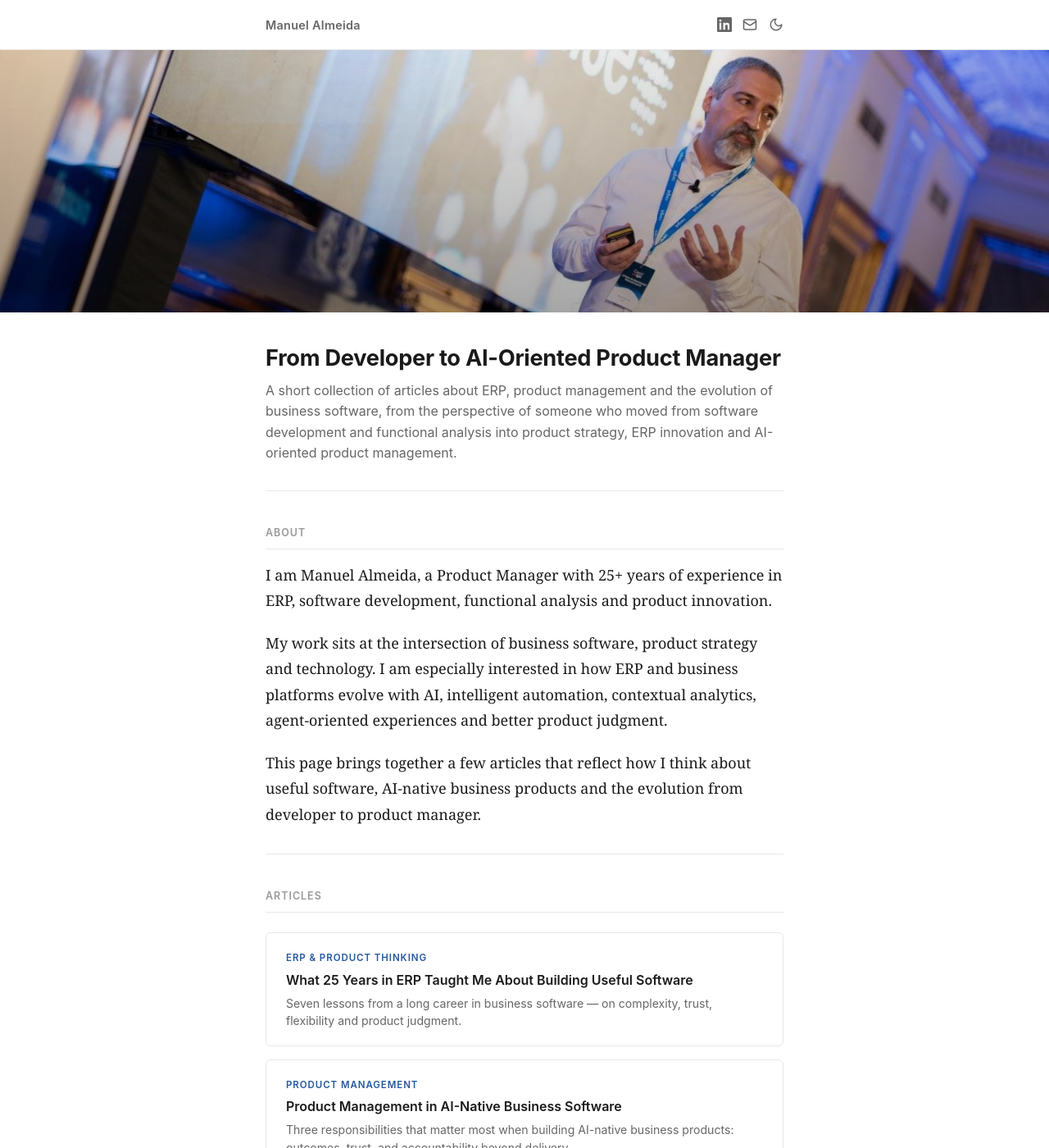
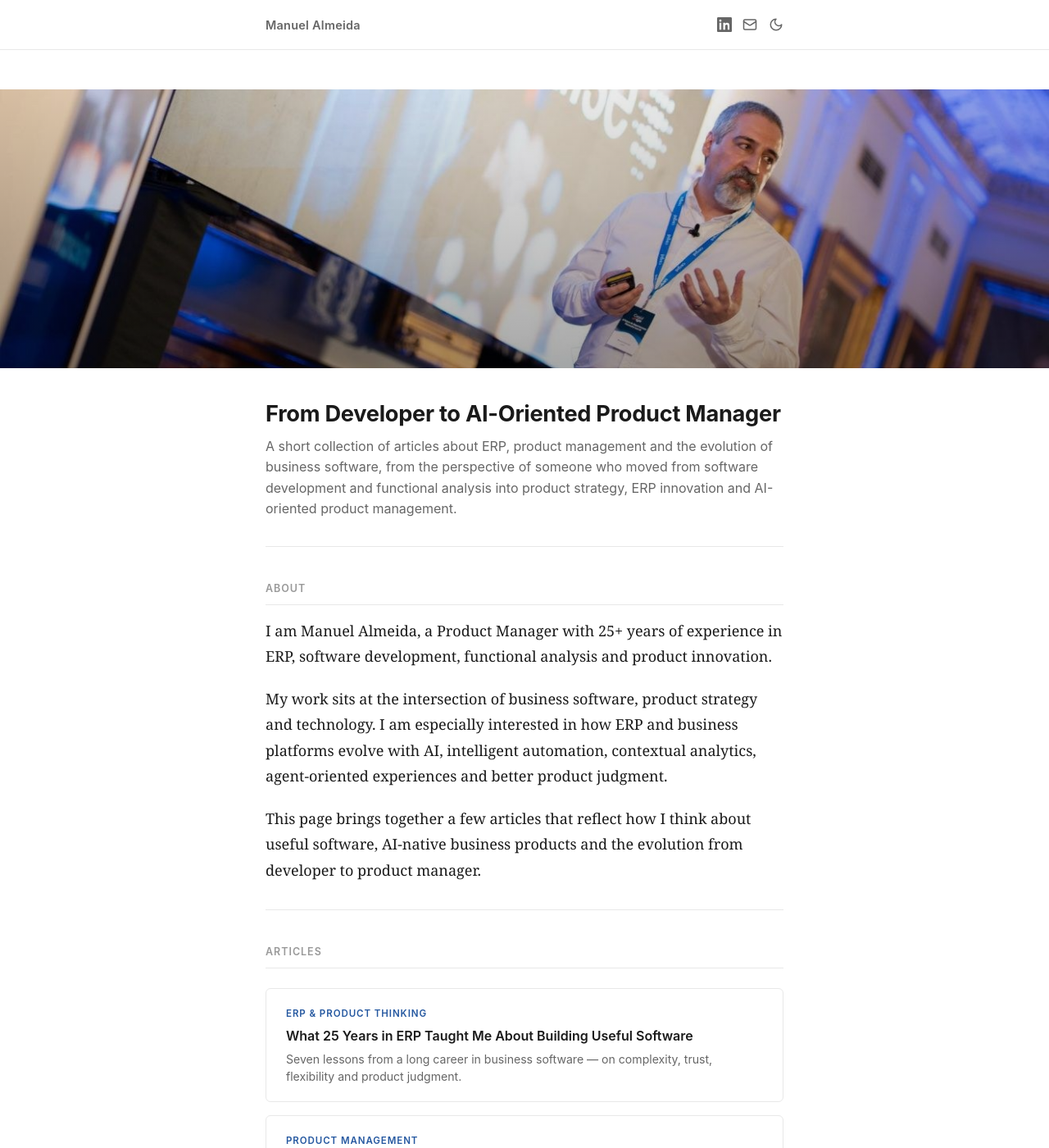
Before and after one commit to manuelalmeida120274/manuel-almeida-product-thinking, a Jekyll site: the page built from README.md, in a window 1280 px wide and 1400 px high. Shown: the whole window at 82% size. Built offline with Jekyll 4.4.1, drawn with Linux system fonts in a browser that asks for light colours; our own code applies the rules of GitHub Pages for plain Markdown files.

Commit message:
Restore good hero CSS + fix header z-index

```diff
--- a/assets/css/style.css
+++ b/assets/css/style.css
@@ -45,13 +45,12 @@ body {
 
 /* ── Header ── */
 .site-header {
-  position: sticky;
-  top: 0;
-  z-index: 100;
+  position: relative;
+  z-index: 10;
   background: var(--header-bg);
   padding: 1.1rem 0;
   border-bottom: 1px solid var(--border);
-  margin-bottom: 0;
+  margin-bottom: 3rem;
 }
 
 .header-inner {
@@ -244,13 +243,14 @@ em {
 .hero {
   position: relative;
   width: 100%;
+  max-height: 340px;
   overflow: hidden;
   margin-bottom: 2.5rem;
 }
 
 .hero img {
   width: 100%;
-  height: 320px;
+  height: 340px;
   object-fit: cover;
   object-position: center 30%;
   display: block;
@@ -267,5 +267,5 @@ em {
 }
 
 @media (max-width: 600px) {
-  .hero img { height: 200px; }
+  .hero, .hero img { max-height: 220px; height: 220px; }
 }
```
